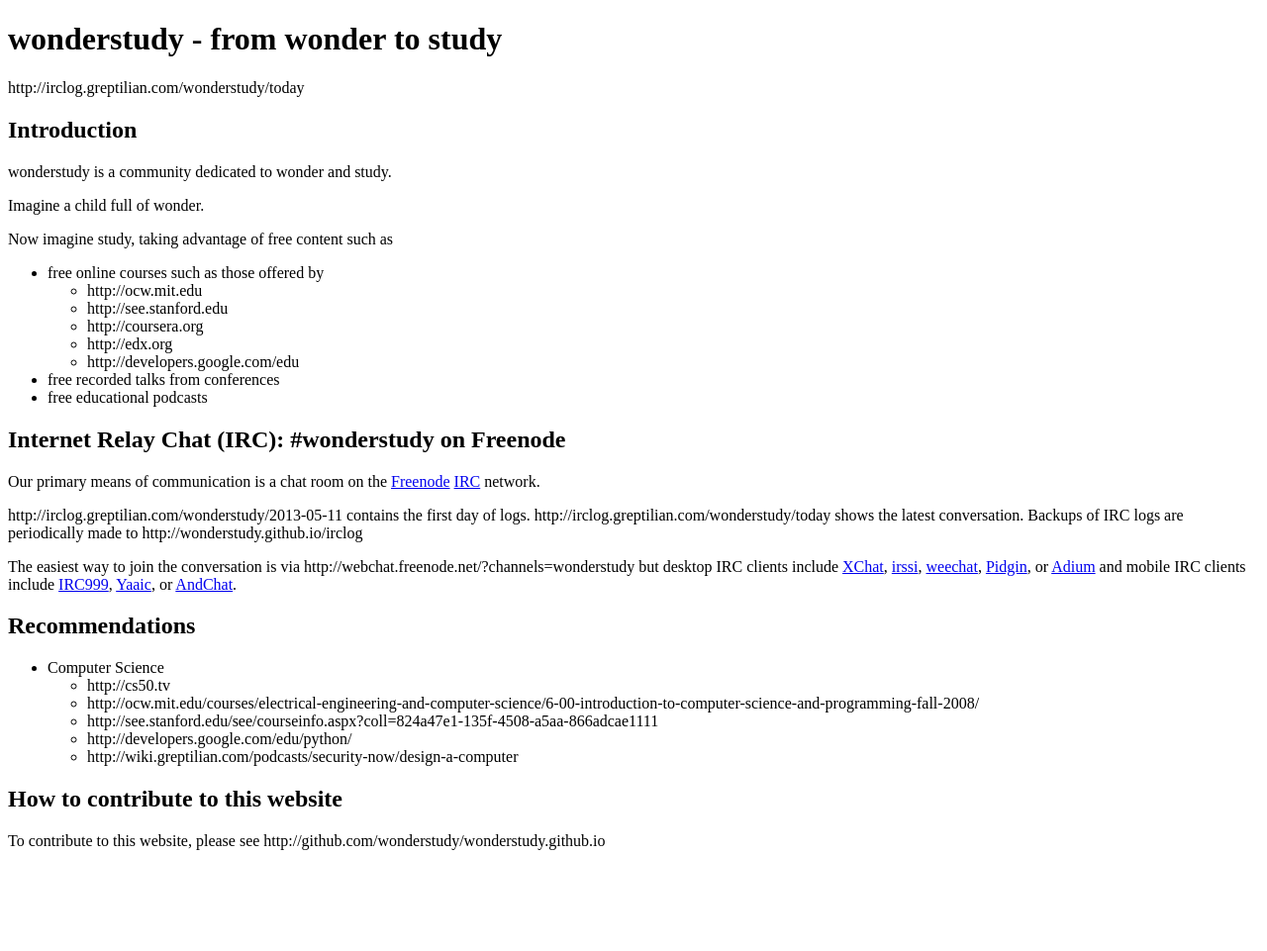
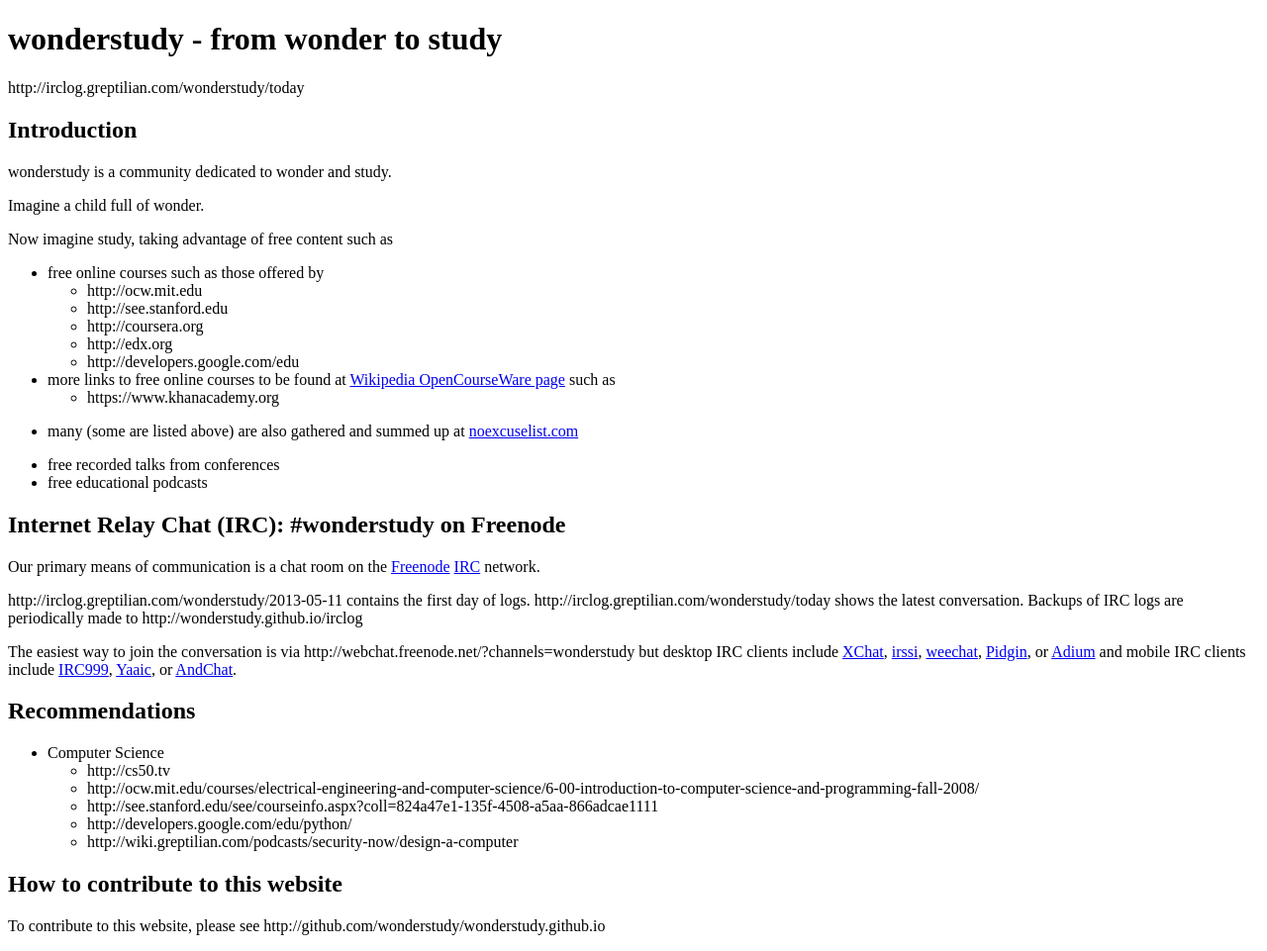
Before and after one commit to wonderstudy/wonderstudy.github.io, a Jekyll site: the page built from index.md, in a window 1280 px wide. Shown: the whole page at 99% size. Built offline with Jekyll 4.4.1, drawn with Linux system fonts in a browser that asks for light colours; Markdown is read by kramdown in place of the engine named in the settings; before the commit the page ends 900 px from its top, so only the background shows below that.

Commit message:
Update index.md

```diff
--- a/index.md
+++ b/index.md
@@ -18,6 +18,11 @@ Now imagine study, taking advantage of free content such as
     - http://coursera.org
     - http://edx.org
     - http://developers.google.com/edu
+- more links to free online courses to be found at [Wikipedia OpenCourseWare page](http://en.wikipedia.org/wiki/Opencourseware) such as
+    - https://www.khanacademy.org
+
+- many (some are listed above) are also gathered and summed up at [noexcuselist.com](http://www.noexcuselist.com/everything)
+
 - free recorded talks from conferences
 - free educational podcasts
 
```
